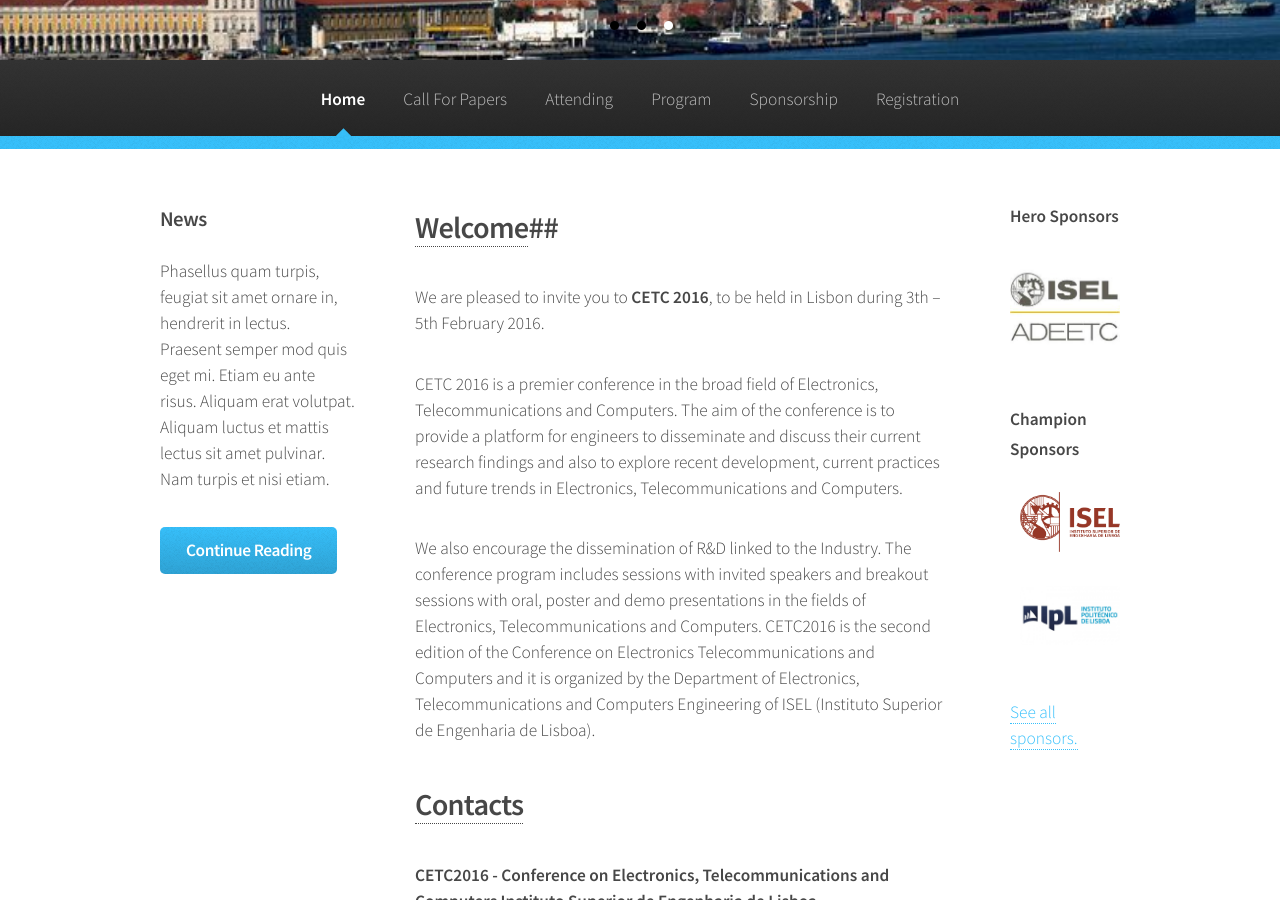
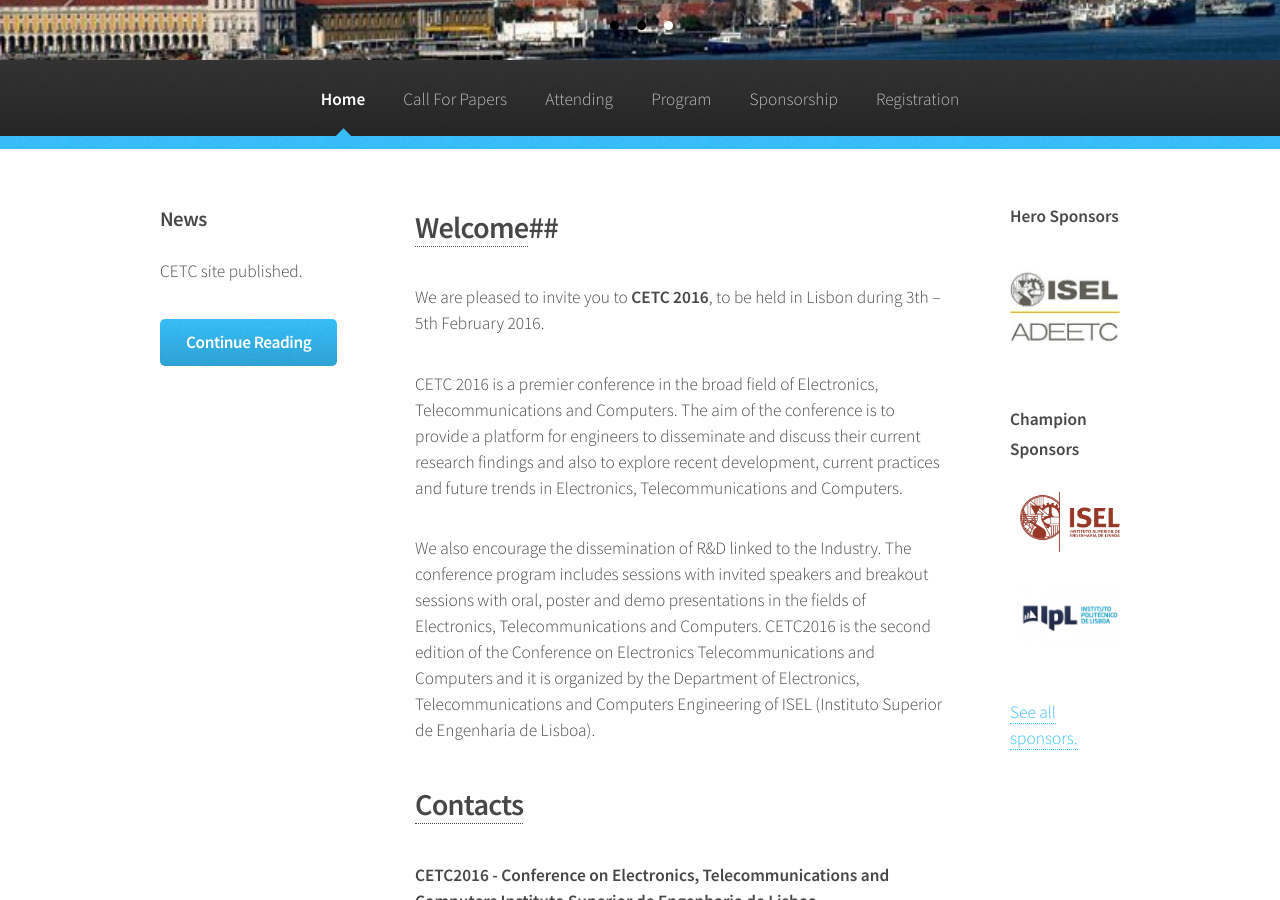
Before and after one commit to cetc2016/cetc2016.github.io, a Jekyll site: the page built from index.md, in a window 1280 px wide and 900 px high, scrolled down 394 px. Built offline with Jekyll 4.4.1, drawn with Linux system fonts in a browser that asks for light colours.

Commit message:
Update link to cetc2013. Remove unused Menu options

```diff
--- a/_layouts/default.html
+++ b/_layouts/default.html
@@ -91,9 +91,9 @@
                                 <ul>
                                     <li><a href="{{site.url}}/callforpapers#call-for-papers-topics">Conference Topics</a></li>
                                     <li><a href="{{site.url}}/callforpapers#call-for-papers-dates">Important Dates</a></li>
-                                    <li><a href="#">Submission</a></li>
-                                    <li><a href="#">Proceedings</a></li>
-                                    <li><a href="#">Awards</a></li>
+                                    <!-- <li><a href="#">Submission</a></li> -->
+                                    <!-- <li><a href="#">Proceedings</a></li>-->
+                                    <!-- <li><a href="#">Awards</a></li>-->
                                 </ul>
                             </li>
                             <li {% if "attending" == page.menu %}class="current" {% endif %}>
@@ -101,18 +101,18 @@
                                 <ul>
                                     <li><a href="{{site.url}}/attending#attending-venue">Venue</a></li>
                                     <li><a href="{{site.url}}/attending#attending-about-lisbon">About Lisbon</a></li>
-                                    <li><a href="#">Accommodation</a></li>
-                                    <li><a href="#">Visa Information</a></li>
+                                    <!--<li><a href="#">Accommodation</a></li>-->
+                                    <!--<li><a href="#">Visa Information</a></li>-->
                                 </ul>
                             </li>
                             <li {% if "program" == page.menu %}class="current" {% endif %}>
                                 <a href="{{site.url}}/program">Program</a>
                                 <ul>
                                     <li><a href="{{site.url}}/program#program-organizing-committee">Organizing Committee</a></li>
-                                    <li><a href="#">Scientific Committee</a></li>
-                                    <li><a href="#">Keynote Speakers</a></li>
-                                    <li><a href="#">Scientific Program</a></li>
-                                    <li><a href="#">Social Program</a></li>
+                                    <!--<li><a href="#">Scientific Committee</a></li>-->
+                                    <!--<li><a href="#">Keynote Speakers</a></li>-->
+                                    <!--<li><a href="#">Scientific Program</a></li>-->
+                                    <!--<li><a href="#">Social Program</a></li>-->
                                 </ul>
                             </li>
 							<li {% if "sponsors" == page.menu %}class="current" {% endif %}>
@@ -135,9 +135,7 @@
 
 									<section>
 										<h3>News</h3>
-										<p>Phasellus quam turpis, feugiat sit amet ornare in, hendrerit in lectus.
-										Praesent semper mod quis eget mi. Etiam eu ante risus. Aliquam erat volutpat.
-										Aliquam luctus et mattis lectus sit amet pulvinar. Nam turpis et nisi etiam.</p>
+										<p>CETC site published.</p>
 										<footer>
 											<a href="#" class="button">Continue Reading</a>
 										</footer>
--- a/index.md
+++ b/index.md
@@ -49,7 +49,7 @@
 {:.default}
 |Dates | 	Previous  Editions |
 |------| -------|
-|2013 |  Conference on Electronics, Telecommunications and Computers, [CETC2013](http://www.adeetc.isel.pt/cetc13/) |
+|2013 |  Conference on Electronics, Telecommunications and Computers, [CETC2013](http://www2.adeetc.isel.pt/cetc13/) |
 |2011 |	Conference on Electronics, Telecommunications and Computers, [CETC2011](http://www.deetc.isel.pt/cetc11/index.html)|
 |2008 |	Quartas Jornadas de Engenharia de Electrónica e Telecomunicações e de Computadores, [JETC08](http://www.deetc.isel.ipl.pt/jetc05/jetc08/)|
 |2005 |	Terceiras Jornadas de Engenharia de Electrónica e Telecomunicações e de Computadores, [JETC05](http://www.deetc.isel.ipl.pt/jetc05/) |
```
